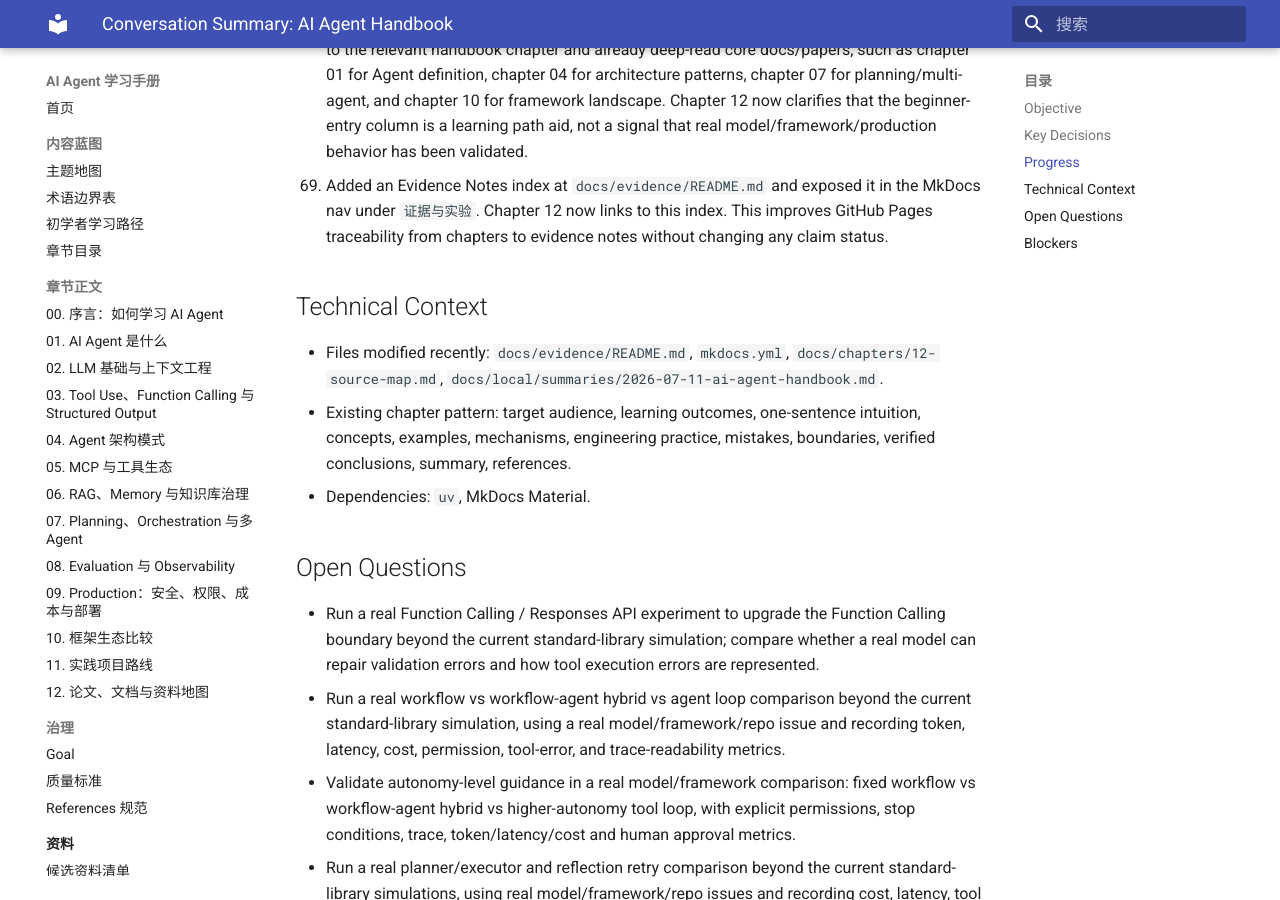
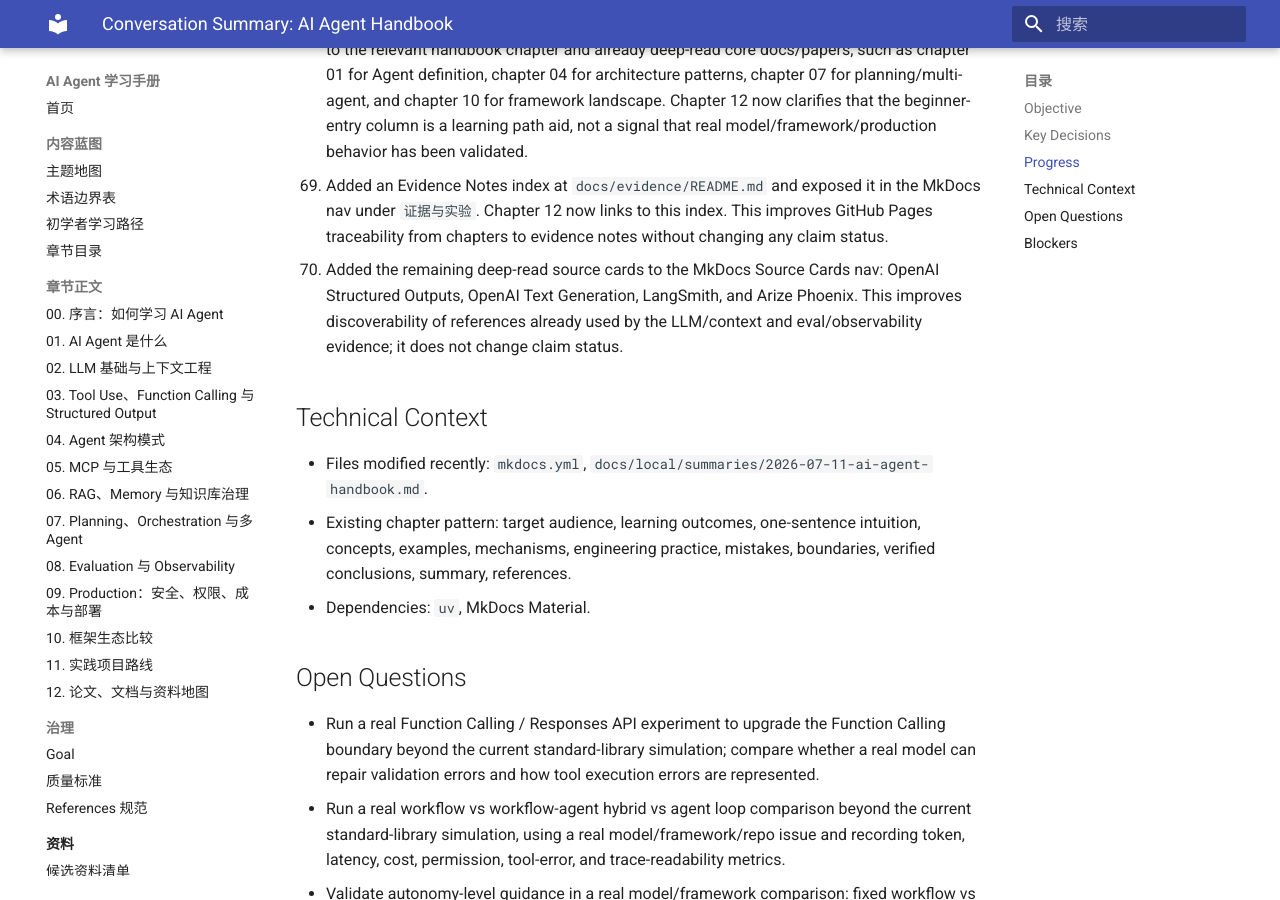
Before and after one commit to AmazingCaddy/readings-ai-agent, an MkDocs documentation site: the page built from docs/local/summaries/2026-07-11-ai-agent-handbook.md, in a window 1280 px wide and 900 px high, scrolled down 10820 px. Built offline with MkDocs 1.6.1 and Material for MkDocs 9.7.7, drawn with Linux system fonts in a browser that asks for light colours; some of the changed text lies outside the part shown.

Commit message:
Add missing source cards to nav

```diff
--- a/docs/local/summaries/2026-07-11-ai-agent-handbook.md
+++ b/docs/local/summaries/2026-07-11-ai-agent-handbook.md
@@ -84,9 +84,10 @@
 67. Completed the source-card traceability follow-up for the terminology crosswalk. Chapter 10 now references the crosswalk, and the OpenAI Agents SDK, LangGraph, LlamaIndex, AutoGen, CrewAI, and Semantic Kernel source cards plus the source-card index now record that they support the terminology-boundary evidence. This keeps the new claim traceable from chapter text back to source cards without upgrading any real framework behavior claims.
 68. Cleaned up the coverage matrix beginner-entry column. Rows that still said `待补` now point to the relevant handbook chapter and already deep-read core docs/papers, such as chapter 01 for Agent definition, chapter 04 for architecture patterns, chapter 07 for planning/multi-agent, and chapter 10 for framework landscape. Chapter 12 now clarifies that the beginner-entry column is a learning path aid, not a signal that real model/framework/production behavior has been validated.
 69. Added an Evidence Notes index at `docs/evidence/README.md` and exposed it in the MkDocs nav under `证据与实验`. Chapter 12 now links to this index. This improves GitHub Pages traceability from chapters to evidence notes without changing any claim status.
+70. Added the remaining deep-read source cards to the MkDocs Source Cards nav: OpenAI Structured Outputs, OpenAI Text Generation, LangSmith, and Arize Phoenix. This improves discoverability of references already used by the LLM/context and eval/observability evidence; it does not change claim status.
 
 ## Technical Context
-- Files modified recently: `docs/evidence/README.md`, `mkdocs.yml`, `docs/chapters/12-source-map.md`, `docs/local/summaries/2026-07-11-ai-agent-handbook.md`.
+- Files modified recently: `mkdocs.yml`, `docs/local/summaries/2026-07-11-ai-agent-handbook.md`.
 - Existing chapter pattern: target audience, learning outcomes, one-sentence intuition, concepts, examples, mechanisms, engineering practice, mistakes, boundaries, verified conclusions, summary, references.
 - Dependencies: `uv`, MkDocs Material.
 
--- a/mkdocs.yml
+++ b/mkdocs.yml
@@ -68,8 +68,12 @@
           - OpenAI Cookbook: sources/source-cards/2026-openai-cookbook.md
           - OpenAI Evals repo: sources/source-cards/2026-openai-evals-repo.md
           - OpenAI Responses API docs: sources/source-cards/2026-openai-responses-api-docs.md
+          - OpenAI Structured Outputs docs: sources/source-cards/2026-openai-structured-outputs-docs.md
+          - OpenAI Text Generation docs: sources/source-cards/2026-openai-text-generation-docs.md
           - OWASP LLM Top 10: sources/source-cards/2026-owasp-llm-top-10.md
           - Semantic Kernel docs: sources/source-cards/2026-semantic-kernel-docs.md
+          - LangSmith docs: sources/source-cards/2026-langsmith-docs.md
+          - Arize Phoenix docs: sources/source-cards/2026-arize-phoenix-docs.md
           - Zep docs: sources/source-cards/2026-zep-docs.md
   - References:
       - 覆盖矩阵: references/coverage-matrix.md
```
Also changed, not shown: other parts of docs/local/summaries/2026-07-11-ai-agent-handbook.md (+1 -1 lines).
